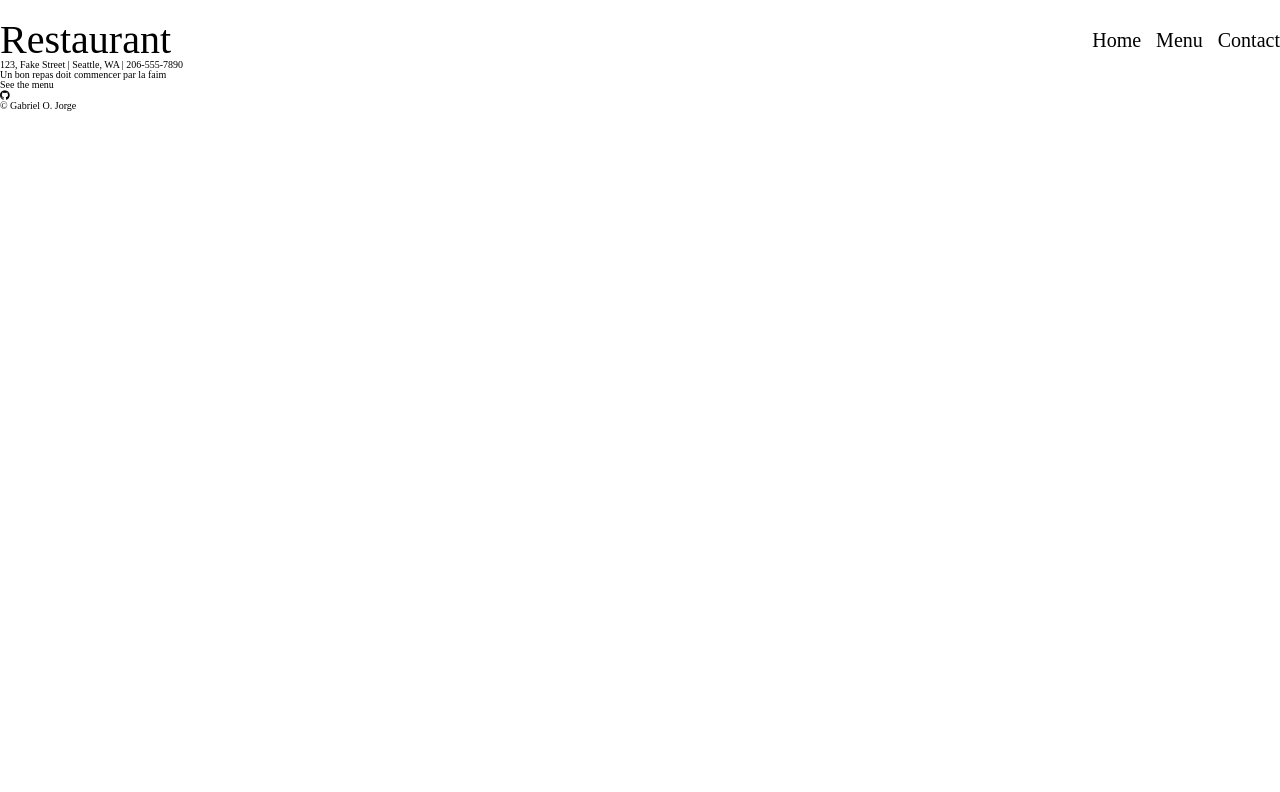
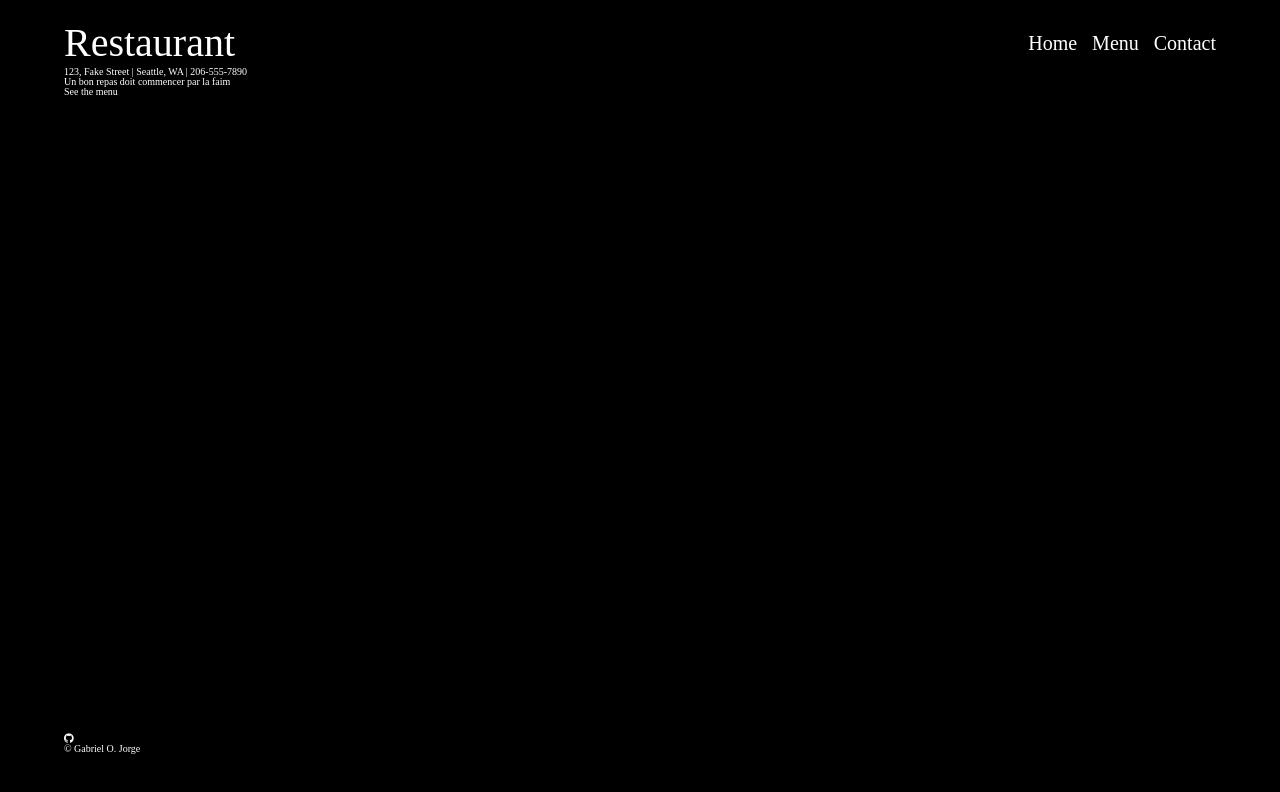
Before and after one commit to GabrielOJorge/restaurant-page, a website built with webpack: page dist/index.html in a window 1280 px wide. Built offline with nearby package versions, Linux system fonts and the light colour scheme; files whose address does not match are found by name; a web font is replaced by a local one.

Commit message:
style: style body

```diff
--- a/src/style/elements/base.css
+++ b/src/style/elements/base.css
@@ -1,8 +1,22 @@
 body {
+  display: flex;
+  flex-direction: column;
+  justify-content: center;
+  align-items: center;
   font-family: 'IM Fell French Canon', serif;
+  background: url(../../../src/assets/images/bg-2.png) no-repeat center #000;
+  background-size: cover;
+  color: #fff;
+}
+
+body > div {
+  display: grid;
+  grid-template-rows: 1fr 10fr 1fr;
+  height: 100vh;
+  width: 90vw;
 }
 
 a {
-  color: #000;
+  color: #fff;
   text-decoration: none;
 }
```
